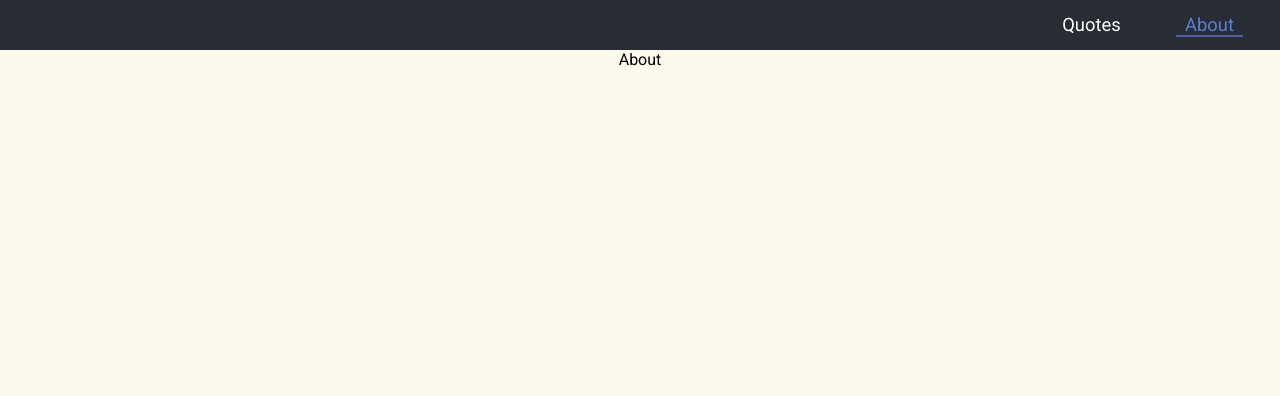
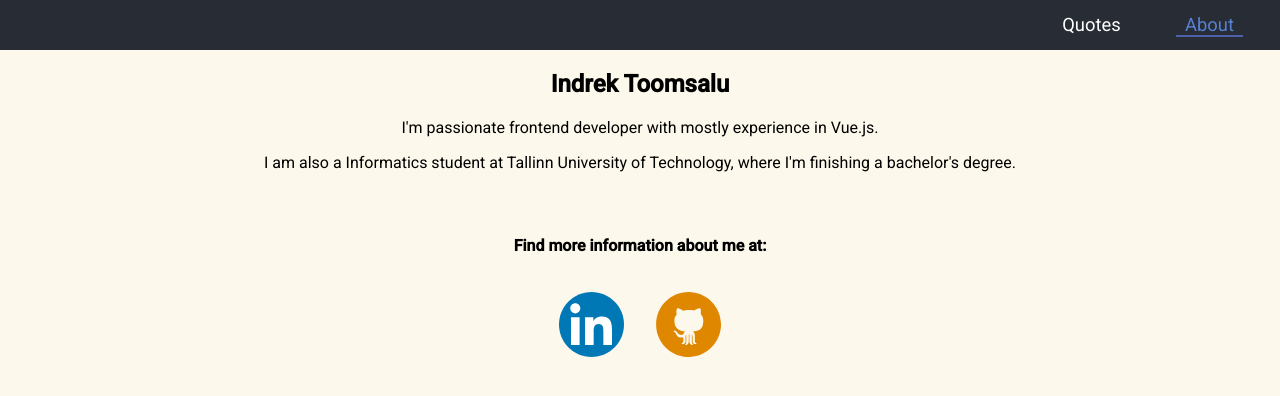
Before and after one commit to Charminz/quote-manager, a React (Create React App) app: page /about in a window 1280 px wide. Shown: the top 396 px of the page. Built offline with nearby package versions, Linux system fonts and the light colour scheme.

Commit message:
Added about page

```diff
--- a/src/pages/About.js
+++ b/src/pages/About.js
@@ -1,10 +1,25 @@
 import React, {Component} from 'react'
+import linkedin from "../assets/linkedin-img.svg";
+import github from "../assets/github-img.svg";
 
 class About extends Component {
 	render() {
 		return (
-			<div>
-				About
+			<div className="about">
+				<div className="about-me">
+					<h2>Indrek Toomsalu</h2>
+					<p>I'm passionate frontend developer with mostly experience in Vue.js.</p>
+					<p>I am also a Informatics student at Tallinn University of Technology, where I'm finishing a bachelor's degree.</p>
+				</div>
+				<div className="social">
+					<h4>Find more information about me at:</h4>
+					<a target="_blank" href="https://www.linkedin.com/in/indrek-toomsalu/">
+						<img src={linkedin} className="social-icon"/>
+					</a>
+					<a target="_blank" href="https://github.com/Charminz">
+						<img src={github} className="social-icon"/>
+					</a>
+				</div>
 			</div>
 		);
 	}
--- a/src/style/index.scss
+++ b/src/style/index.scss
@@ -163,6 +163,18 @@ body {
   }
 }
 
+.about {
+  & .social {
+    margin-top: 4em;
+  }
+
+  & .social-icon {
+    width: 65px;
+    margin: 1em;
+  }
+}
+
+
 $offset: 200;
 $duration: 1.8s;
 
```
Also changed, not shown: src/assets/github-img.svg (added), src/assets/linkedin-img.svg (added).
